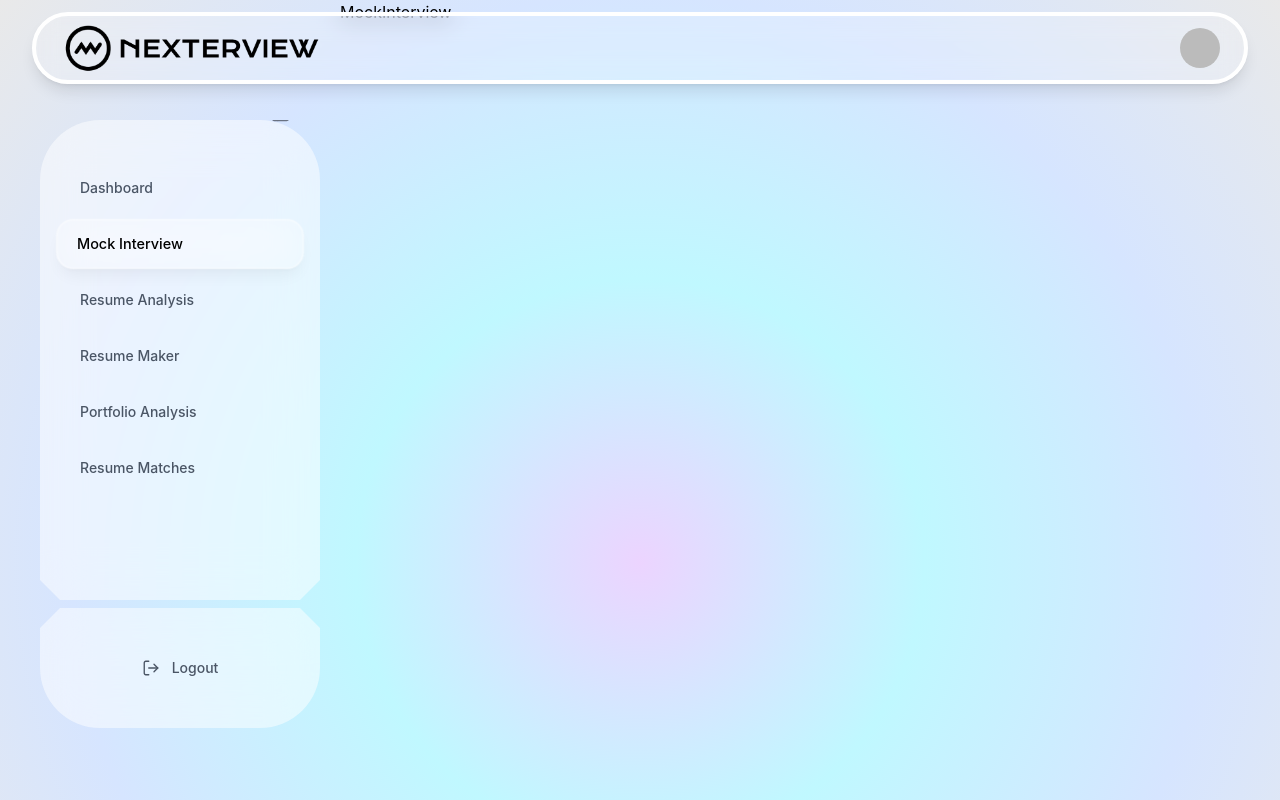
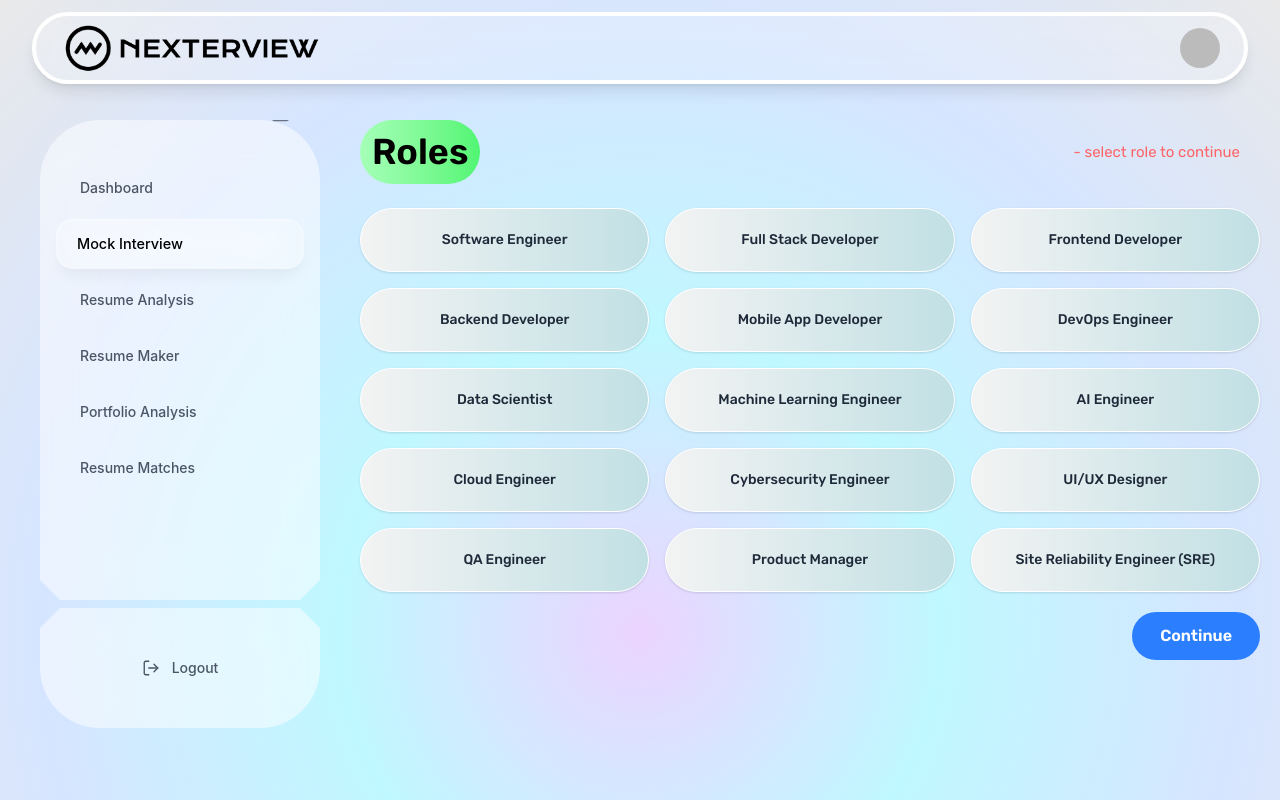
Before and after one commit to TejaVendra/nexterview, a React (Vite) app: page /mock-interview in a window 1280 px wide. Shown: the top 800 px of the page. Built offline with nearby package versions, Linux system fonts and the light colour scheme; no server answers; sample sign-in values are in the browser's storage.

Commit message:
mock interview section ui implemented - 01

```diff
--- /dev/null
+++ b/src/data/roles.js
@@ -0,0 +1,62 @@
+export const roles = [
+  {
+    id: 1,
+    role: "Software Engineer",
+  },
+  {
+    id: 2,
+    role: "Full Stack Developer",
+  },
+  {
+    id: 3,
+    role: "Frontend Developer",
+  },
+  {
+    id: 4,
+    role: "Backend Developer",
+  },
+  {
+    id: 5,
+    role: "Mobile App Developer",
+  },
+  {
+    id: 6,
+    role: "DevOps Engineer",
+  },
+  {
+    id: 7,
+    role: "Data Scientist",
+  },
+  {
+    id: 8,
+    role: "Machine Learning Engineer",
+  },
+  {
+    id: 9,
+    role: "AI Engineer",
+  },
+  {
+    id: 10,
+    role: "Cloud Engineer",
+  },
+  {
+    id: 11,
+    role: "Cybersecurity Engineer",
+  },
+  {
+    id: 12,
+    role: "UI/UX Designer",
+  },
+  {
+    id: 13,
+    role: "QA Engineer",
+  },
+  {
+    id: 14,
+    role: "Product Manager",
+  },
+  {
+    id: 15,
+    role: "Site Reliability Engineer (SRE)",
+  },
+];
--- a/src/pages/MockInterview.jsx
+++ b/src/pages/MockInterview.jsx
@@ -1,8 +1,63 @@
-import React from 'react'
+import React, { useState } from 'react'
+import { roles } from '../data/roles.js'
+
 
 function MockInterview() {
+  const [selectedRole,setSelectedRole] = useState("");
+
   return (
-    <div>MockInterview</div>
+    <section className='pt-30 p-5 font-rubik'>
+          <div className="min-h-screen">
+                <div className="flex justify-between items-center">
+                   <h2 className='text-2xl md:text-3xl xl:text-4xl font-semibold bg-linear-to-r from-[#A5FFB8] to-[#50F573] rounded-full p-1 md:p-3 '>Roles</h2>
+                   <span className='text-red-400 text-[10px] pr-5 md:text-[15px]'>- select role to continue</span>
+                </div>
+                <div className="grid grid-cols-2 md:grid-cols-3 gap-4 pt-6">
+            {roles.map((role) => {
+              const isSelected = selectedRole === role.id;
+
+              return (
+               <button
+              key={role.id}
+              onClick={() => setSelectedRole(role.id)}
+              className={`
+                relative
+                w-full
+                h-14 md:h-16
+                flex items-center justify-center
+                rounded-full
+                text-sm font-medium
+                border
+                transition-all duration-300
+                cursor-pointer
+                active:scale-95
+                ${
+                  isSelected
+                    ? "bg-black/20 text-white border-green-300 shadow-lg shadow-green-200 scale-105"
+                    : "bg-linear-to-r from-[#F3F3F3] to-[#C1E0E4] text-gray-800 border-white shadow-sm hover:scale-105 hover:shadow-lg hover:from-[#E7F7F9] hover:to-[#B7DDE3] hover:border-cyan-200"
+                }
+              `}
+            >
+              {isSelected && (
+                <span className="hidden md:block absolute left-4 text-green-800">✓</span>
+              )}
+
+              <span>{role.role}</span>
+            </button>
+              );
+            })}
+          </div>
+
+          <div className="flex justify-center md:justify-end pt-5 ">
+            <button
+             className='bg-blue-500 text-white font-semibold hover:bg-blue-600 animation-all duration-300 cursor-pointer p-4 rounded-full py-3 px-7'
+
+             >Continue
+            </button>
+          </div>
+
+          </div>
+    </section>
   )
 }
 
--- a/src/pages/ResumeAnalyzer.jsx
+++ b/src/pages/ResumeAnalyzer.jsx
@@ -2,9 +2,13 @@ import React from 'react'
 
 function ResumeAnalyzer() {
   return (
-    <div>
-       Resume analisus
-    </div>
+    <section className='pt-25'>
+          <div className="border min-h-screen p-5">
+            <div className="">
+              <h2 className='text-2xl md:text-3xl xl:text-4xl font-semibold'>Resume Analysis</h2>
+            </div>
+          </div>
+    </section>
   )
 }
 
```
